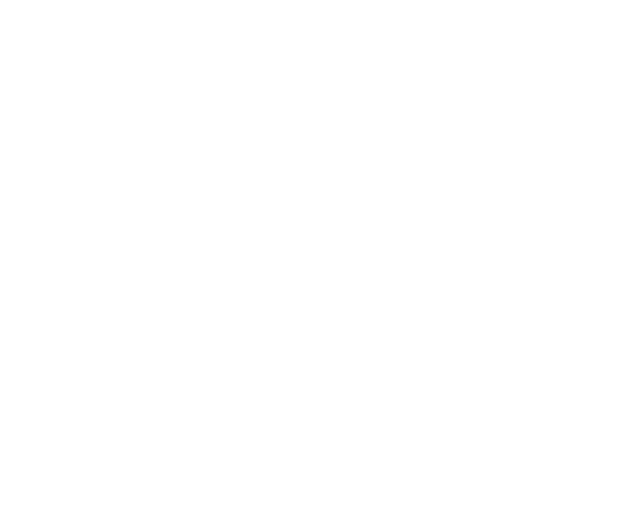
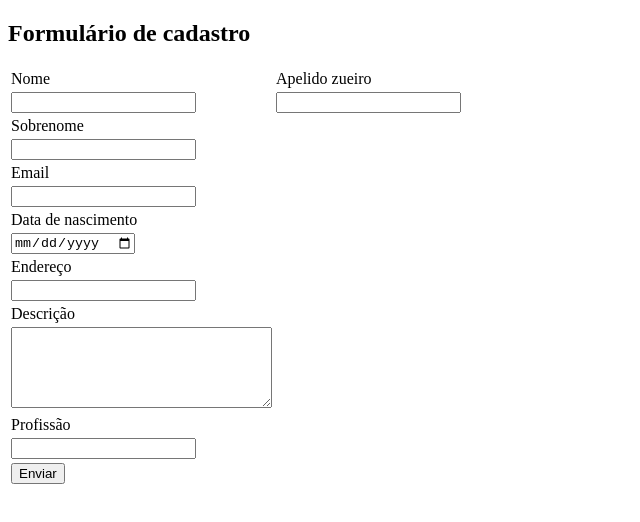
Before and after one commit to padilha-mariana/TransformaTec, a plain HTML site: page index.html in a window 1280 px wide. Shown: the whole page, without its empty margins (0-640 px from the left). Drawn offline with Linux system fonts and the light colour scheme.

Commit message:
segundo commit

```diff
--- a/index.html
+++ b/index.html
@@ -7,6 +7,68 @@
     <title>Document</title>
 </head>
 <body>
-
+    <!DOCTYPE html>
+<html lang="pt-BR">
+<head>
+    <meta charset="UTF-8">
+    <meta http-equiv="X-UA-Compatible" content="IE=edge">
+    <meta name="viewport" content="width=device-width, initial-scale=1.0">
+    <title>Primeiro Formulário</title>
+</head>
+<body>
+    <p><h2>Formulário de cadastro</h2></p>
+    <form action="" method="post">
+        <table>
+            <tr>
+                <td><label for="nome">Nome</label></td>
+                <td><label for="sobrenome">Apelido zueiro</label></td>
+            </tr>
+            <tr>
+                <td><input type="text" id="nome" required="true"></td>
+                <td><input type="text" id="apelido" required="true"></td>
+            </tr>
+            <tr>
+                <td><label for="sobrenome">Sobrenome</label></td>
+            </tr>
+            <tr>
+                <td><input type="text" id="sobrenome" required="true"></td>
+            </tr>
+            <tr>
+                <td><label for="email">Email</label></td>
+            </tr>
+            <tr>
+                <td><input type="email" name="email" id="email" required="true"></td>
+            </tr>
+            <tr>
+                <td><label for="datanasc">Data de nascimento</label></td>
+            </tr>
+            <tr>
+                <td><input type="date" name="datanasc" id="datanasc" required="true"></td>
+            </tr>
+            <tr>
+                <td><label for="endereco">Endereço</label></td>
+            </tr>
+            <tr>
+                <td><input type="text" name="endereco" id="endereco" required="true"></td>
+            </tr>
+            <tr>
+                <td><label for="descricao">Descrição</label></td>
+            </tr>
+            <tr>
+                <td><textarea name="descricao" id="descricao" cols="30" rows="5" required="true"></textarea></td>
+            </tr>
+            <tr>
+                <td><label for="profissao">Profissão</label></td>
+            </tr>
+            <tr>
+                <td><input type="text" name="profissao" id="profissao" required="true"></td>
+            </tr>
+            <tr>
+                <td><button type="submit">Enviar</button></td>
+            </tr>
+        </table>
+    </form>
 </body>
 </html>
+</body>
+</html>
```
Also changed, not shown: 1 other file.
